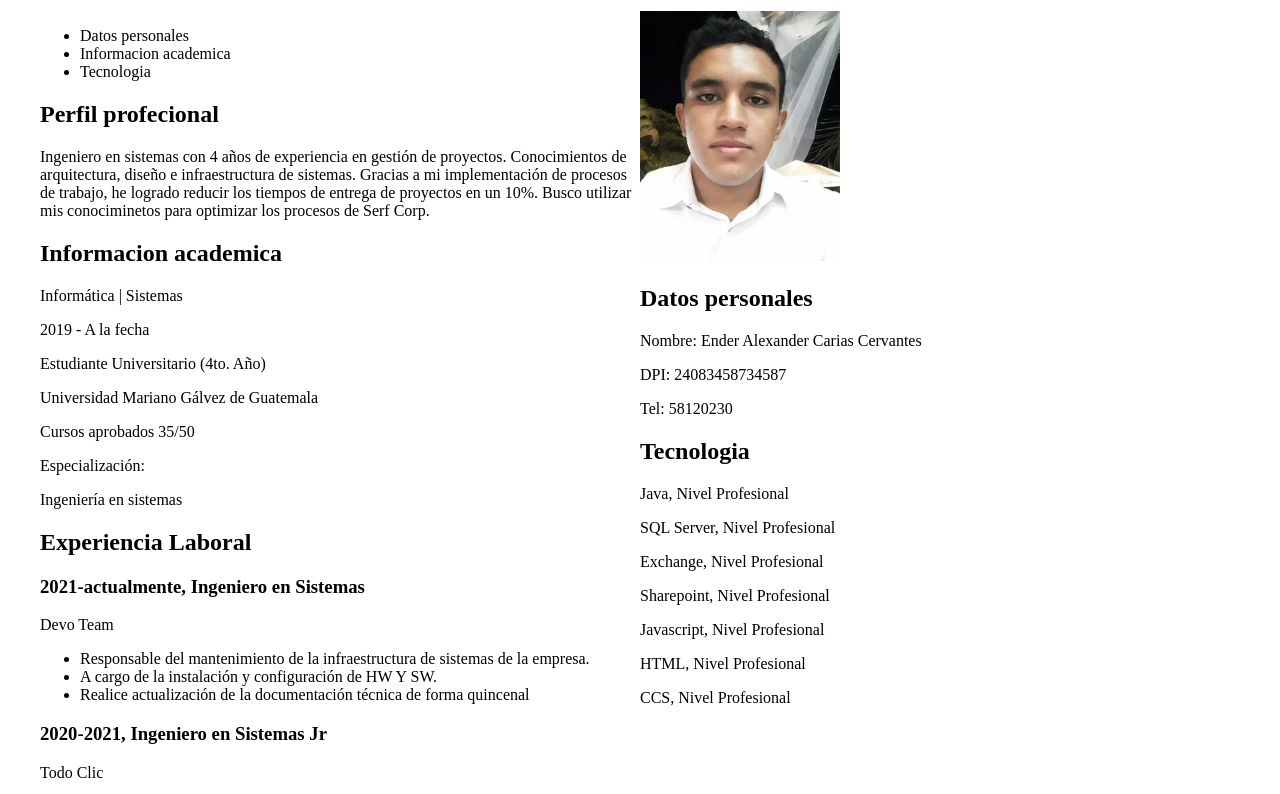
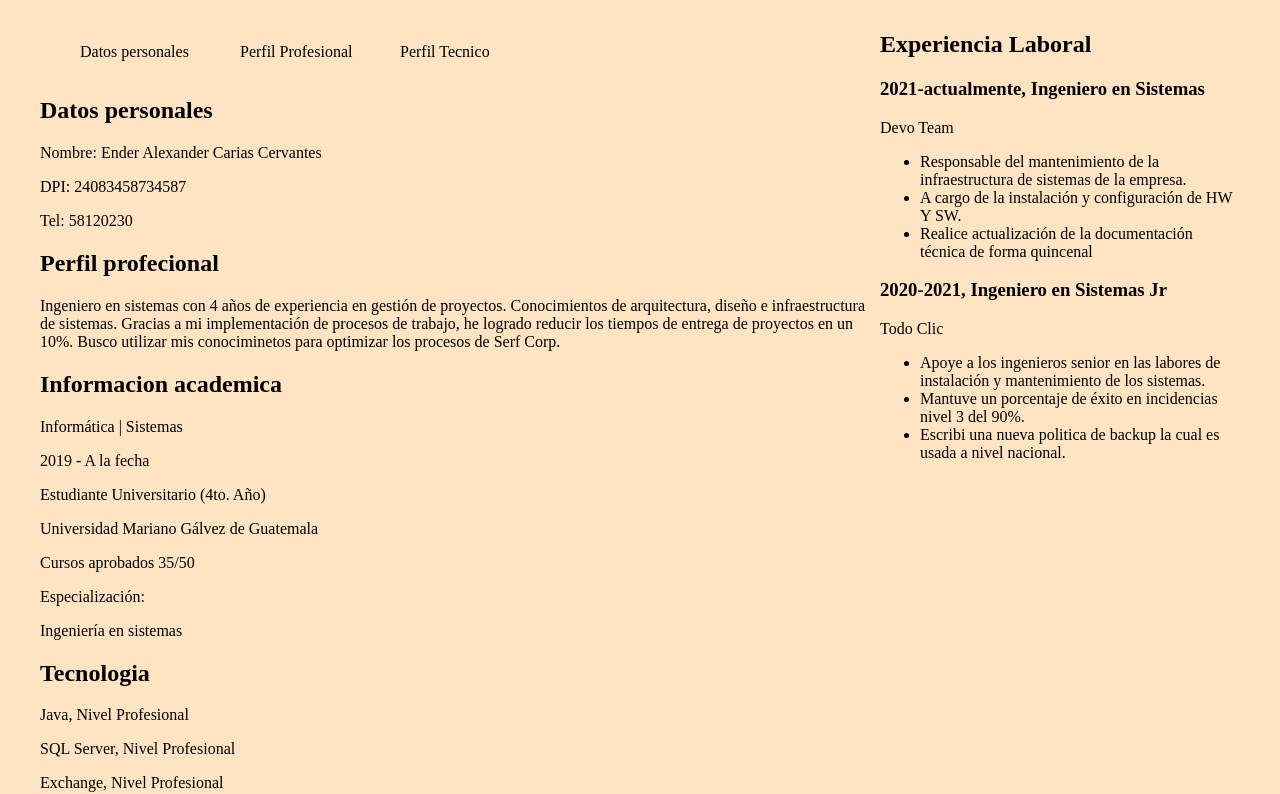
Before and after one commit to Endercarias/CV, a plain HTML site: page index.html in a window 1280 px wide. Shown: the part 196-990 px from the top of the page. Drawn offline with Linux system fonts and the light colour scheme.

Commit message:
first commit

```diff
--- a/index.html
+++ b/index.html
@@ -7,7 +7,7 @@
     <title>CV</title>
     <link rel="stylesheet" href="/styles/style.css">
 </head>
-<body>
+<body class="fondo">
     <ARTicle class="general">
         <header class="header-main">
             <h1 class="Titulos">Ender Alexander Carias Cervantes</h1>
@@ -17,17 +17,22 @@
             <h1 class="Titulos">Curriculum vitae</h1>
         </header>
 
-        <section>
+
 
         <section class="container">
-                <article class="item">
+            <article class="n70">
                 <nav>
-                        <ul>
-                            <li>Datos personales</li>
-                            <li>Informacion academica</li>
-                            <li>Tecnologia</li>
+                    <ul class="container">
+                        <p class="elemento">Datos personales</p>
+                        <p class="elemento">Perfil Profesional</p>
+                        <p class="elemento">Perfil Tecnico</p>
                     </ul>
                 </nav>
+
+                <h2>Datos personales</h2>
+                <p>Nombre: Ender Alexander Carias Cervantes</p>
+                <p>DPI: 24083458734587</p>
+                <P>Tel: 58120230</P>
 
                 <h2>Perfil profecional</h2>
                 <p>Ingeniero en sistemas con 4 años de experiencia en gestión de proyectos.
@@ -46,6 +51,21 @@
                 <p>Especialización:</p>
                 <p>Ingeniería en sistemas</p>
 
+                <h2>Tecnologia</h2>
+                <p>Java, Nivel Profesional</p>
+                <p>SQL Server, Nivel Profesional</p>
+                <p>Exchange, Nivel Profesional</p>
+                <p>Sharepoint, Nivel Profesional</p>
+                <p>Javascript, Nivel Profesional</p>
+                <p>HTML, Nivel Profesional</p>
+                <P>CCS, Nivel Profesional</P>
+
+
+                <h2>Derechos Reservados Guatemala 2022</h2>
+
+            </article>
+            <article class="n30">
+
                 <h2>Experiencia Laboral</h2>
                 <h3>2021-actualmente, Ingeniero en Sistemas</h3>
                 <p>Devo Team</p>
@@ -63,38 +83,11 @@
                     <li>Escribi una nueva politica de backup la cual es usada a nivel nacional.</li>
                 </ul>
 
-
-                </article>
-                <article class="item">
-
-                    <img src="foto.jpeg" style="width: 200px; height:250px;">
-
-                    <h2>Datos personales</h2>
-                    <p>Nombre: Ender Alexander Carias Cervantes</p>
-                    <p>DPI: 24083458734587</p>
-                    <P>Tel: 58120230</P>
-
-                    <h2>Tecnologia</h2>
-                    <p>Java, Nivel Profesional</p>
-                    <p>SQL Server, Nivel Profesional</p>
-                    <p>Exchange, Nivel Profesional</p>
-                    <p>Sharepoint, Nivel Profesional</p>
-                    <p>Javascript, Nivel Profesional</p>
-                    <p>HTML, Nivel Profesional</p>
-                    <P>CCS, Nivel Profesional</P>
-
-
             </article>
         </section>
 
-        </section>
-        <aside>
 
 
-
-
-        </aside>
-        <footer></footer>
 
     </ARTicle>
 
--- a/styles/style.css
+++ b/styles/style.css
@@ -5,19 +5,27 @@
 .Titulos{
     font-size: 200%;
 }
+.fondo{
+    background-color: bisque;
+}
 .cv{
-    background-color: blue;
-    color: white;
+    color: rgb(1, 0, 0);
     text-align: center;
 }
 
 .container{
     display: flex;
+}
 
+.elemento{
+    width:20%;
+}
+.n70 {
+    width: 70%;
+}
 
-}
-.item{
-    width: 50%;
+.n30 {
+    width: 30%;
 }
 .general{
     max-width: 1200px;
```
Also changed, not shown: foto.jpeg (deleted). Lines whose indentation alone changed are shown as unchanged.
